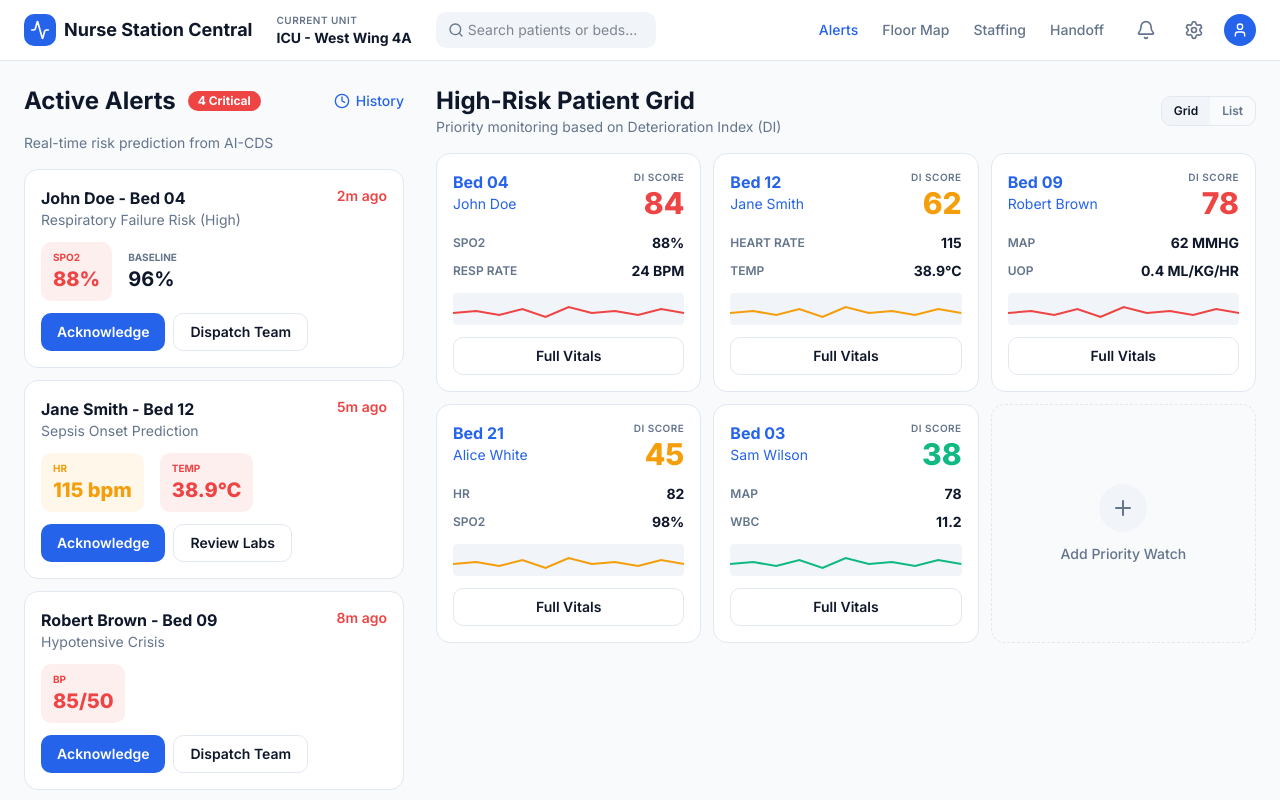
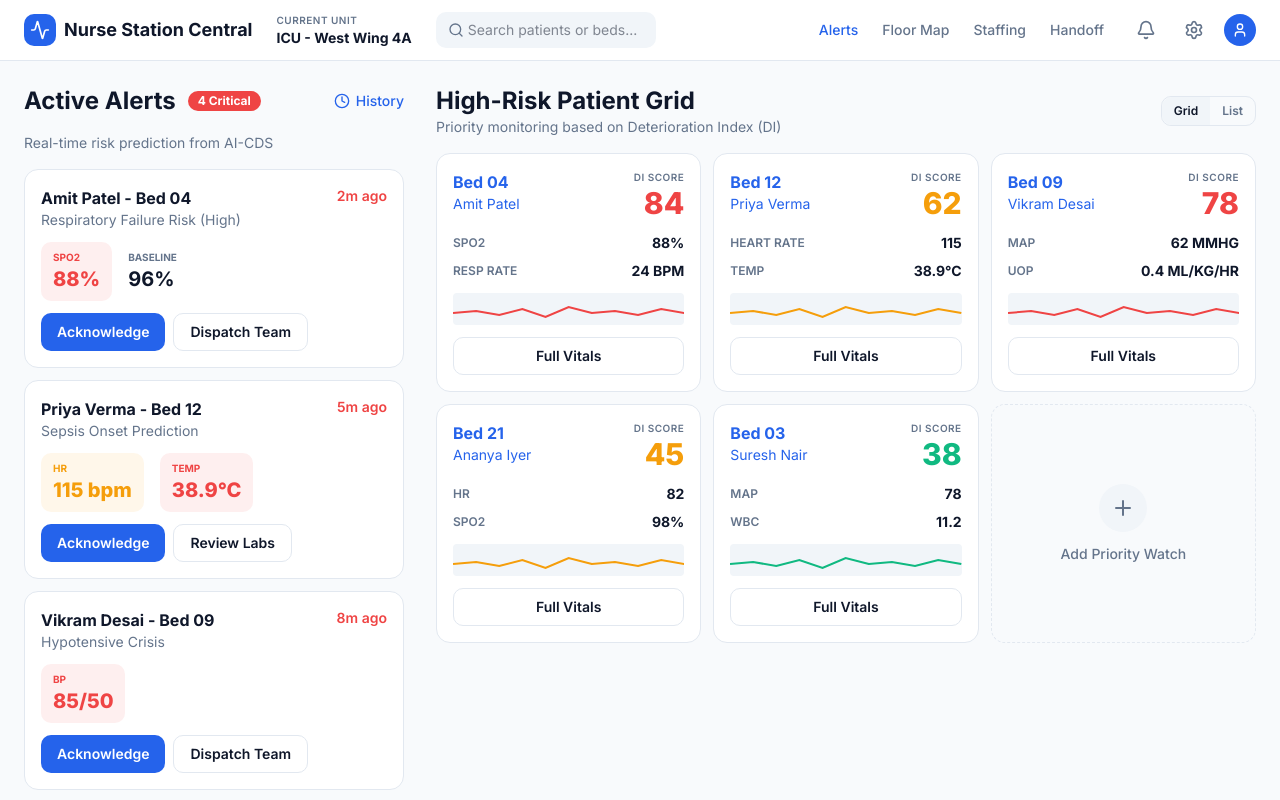
Before and after one commit to asiffff-BYTE/clinical-ai-dashboard-v1, a Next.js app: page /nurse-station in a window 1280 px wide. Shown: the top 800 px of the page. Built offline with nearby package versions, Linux system fonts and the light colour scheme.

Commit message:
feat: update patient names to Indian equivalents
Consistently change dummy patient names across dashboard files.

Co-authored-by: asif <219120476+asiffff-BYTE@users.noreply.github.com>

```diff
--- a/app/dashboard/page.tsx
+++ b/app/dashboard/page.tsx
@@ -41,7 +41,7 @@ export default function DashboardPage() {
         </div>
         <div className="flex items-center gap-6 text-xs text-muted-foreground">
           <span>Unit: MICU-A4</span>
-          <span>User: Dr. Sarah Williams</span>
+          <span>User: Dr. Meena Kulkarni</span>
           <span className="font-mono font-bold text-foreground">14:28:42</span>
         </div>
       </footer>
--- a/components/dashboard/patient-sidebar.tsx
+++ b/components/dashboard/patient-sidebar.tsx
@@ -36,7 +36,7 @@ export function PatientSidebar() {
           Selected Patient
         </p>
         <button className="flex w-full items-center justify-between rounded-lg border border-border bg-secondary px-3 py-2.5">
-          <span className="text-sm font-medium text-foreground">John Doe - Bed 12</span>
+          <span className="text-sm font-medium text-foreground">Rajesh Sharma - Bed 12</span>
           <ChevronDown className="h-4 w-4 text-muted-foreground" />
         </button>
       </div>
@@ -44,7 +44,7 @@ export function PatientSidebar() {
       <div className="mb-6 rounded-lg border border-border bg-secondary p-3">
         <div className="flex items-center justify-between">
           <div>
-            <p className="text-sm font-bold text-foreground">John Doe</p>
+            <p className="text-sm font-bold text-foreground">Rajesh Sharma</p>
             <p className="text-xs text-muted-foreground">MRN: 12345678 - 64Y Male</p>
           </div>
           <span className="rounded-full bg-destructive/20 px-2 py-0.5 text-[10px] font-bold uppercase text-destructive">
--- a/components/nurse-station/alert-cards.tsx
+++ b/components/nurse-station/alert-cards.tsx
@@ -14,7 +14,7 @@ interface AlertData {
 
 const alerts: AlertData[] = [
   {
-    patient: "John Doe",
+    patient: "Amit Patel",
     bed: "Bed 04",
     condition: "Respiratory Failure Risk (High)",
     time: "2m ago",
@@ -25,7 +25,7 @@ const alerts: AlertData[] = [
     actions: ["Acknowledge", "Dispatch Team"],
   },
   {
-    patient: "Jane Smith",
+    patient: "Priya Verma",
     bed: "Bed 12",
     condition: "Sepsis Onset Prediction",
     time: "5m ago",
@@ -36,7 +36,7 @@ const alerts: AlertData[] = [
     actions: ["Acknowledge", "Review Labs"],
   },
   {
-    patient: "Robert Brown",
+    patient: "Vikram Desai",
     bed: "Bed 09",
     condition: "Hypotensive Crisis",
     time: "8m ago",
@@ -46,7 +46,7 @@ const alerts: AlertData[] = [
     actions: ["Acknowledge", "Dispatch Team"],
   },
   {
-    patient: "Alice White",
+    patient: "Ananya Iyer",
     bed: "Bed 21",
     condition: "Arrhythmia Detection",
     time: "12m ago",
--- a/components/nurse-station/patient-grid.tsx
+++ b/components/nurse-station/patient-grid.tsx
@@ -13,7 +13,7 @@ interface PatientCard {
 const patients: PatientCard[] = [
   {
     bed: "Bed 04",
-    name: "John Doe",
+    name: "Amit Patel",
     diScore: 84,
     scoreColor: "#ef4444",
     vitals: [
@@ -23,7 +23,7 @@ const patients: PatientCard[] = [
   },
   {
     bed: "Bed 12",
-    name: "Jane Smith",
+    name: "Priya Verma",
     diScore: 62,
     scoreColor: "#f59e0b",
     vitals: [
@@ -33,7 +33,7 @@ const patients: PatientCard[] = [
   },
   {
     bed: "Bed 09",
-    name: "Robert Brown",
+    name: "Vikram Desai",
     diScore: 78,
     scoreColor: "#ef4444",
     vitals: [
@@ -43,7 +43,7 @@ const patients: PatientCard[] = [
   },
   {
     bed: "Bed 21",
-    name: "Alice White",
+    name: "Ananya Iyer",
     diScore: 45,
     scoreColor: "#f59e0b",
     vitals: [
@@ -53,7 +53,7 @@ const patients: PatientCard[] = [
   },
   {
     bed: "Bed 03",
-    name: "Sam Wilson",
+    name: "Suresh Nair",
     diScore: 38,
     scoreColor: "#10b981",
     vitals: [
```
Also changed, not shown: 1 other file (tests, documents, lock files or other folders).
